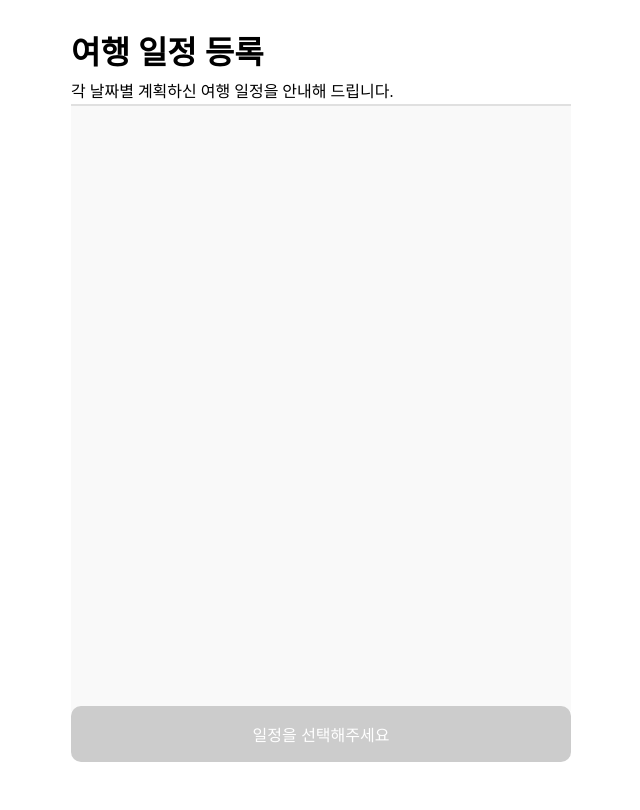
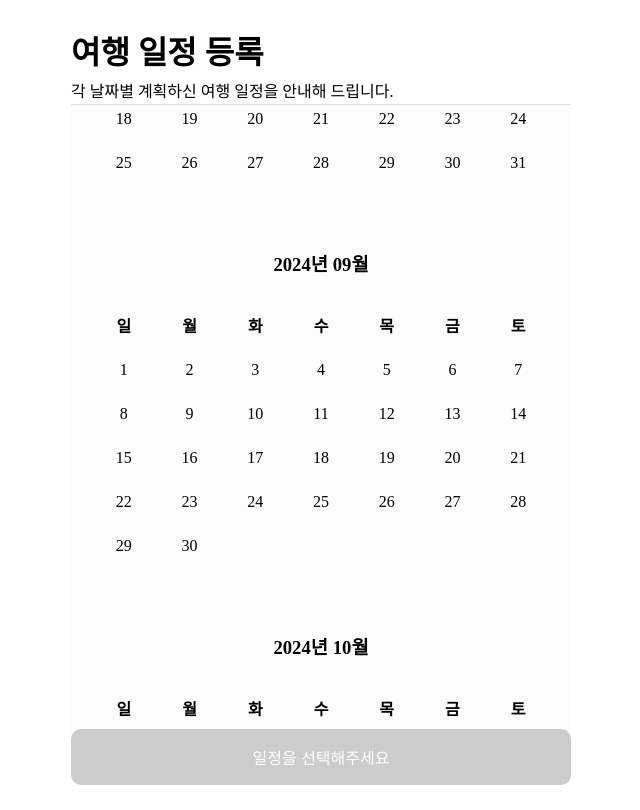
Before and after one commit to Masidao/sip-of-travel, a React (Vite) app in the folder Front/: page /dates in a window 1280 px wide. Shown: the whole page, without its empty margins (319-959 px from the left). Built offline with nearby package versions, Linux system fonts and the light colour scheme.

Commit message:
✨ feat: Calendar 컴포넌트 구현 - date-fns 라이브러리 설치

```diff
--- a/Front/package.json
+++ b/Front/package.json
@@ -16,6 +16,7 @@
   },
   "dependencies": {
     "@vitest/coverage-v8": "^2.0.5",
+    "date-fns": "^4.1.0",
     "react": "^18.3.1",
     "react-dom": "^18.3.1",
     "react-router-dom": "^6.26.2",
--- /dev/null
+++ b/Front/src/components/calendar/Calendar.tsx
@@ -0,0 +1,168 @@
+import React, { useRef, useEffect } from "react";
+import styled from "styled-components";
+import {
+  addMonths,
+  subMonths,
+  startOfMonth,
+  endOfMonth,
+  eachDayOfInterval, // 시작일과 종료일 사이의 모든 날짜 배열 return
+  format,
+  isSameDay,
+  isWithinInterval,
+  getDay, // 날짜의 요일 return
+} from "date-fns";
+
+interface CalendarProps {
+  currentDate: Date;
+  selectedDates: Date[];
+  onDateClick: (date: Date) => void;
+}
+
+const week = ["일", "월", "화", "수", "목", "금", "토"];
+
+const Calendar: React.FC<CalendarProps> = ({
+  currentDate,
+  selectedDates,
+  onDateClick,
+}) => {
+  const calendarRef = useRef<HTMLDivElement>(null);
+
+  const months = Array.from({ length: 13 }, (_, i) => addMonths(subMonths(currentDate, 6), i));
+  // 13개월 달 구성. 변경 가능성 있음
+
+  useEffect(() => {
+    const currentMonth = calendarRef.current?.children[Math.floor(months.length/2)];
+    currentMonth?.scrollIntoView({ behavior: "instant", block: "center" }); // 단번에 보이게, 수직 중앙에 위치
+  }, []);
+
+  const isDateInRange = (date: Date) =>
+    selectedDates.length === 2 &&
+    isWithinInterval(date, {
+      start: selectedDates[0],
+      end: selectedDates[1],
+    });
+
+  const isStartDate = (date: Date) => isSameDay(date, selectedDates[0]);
+  const isEndDate = (date: Date) => isSameDay(date, selectedDates[1]);
+
+  return (
+    <Container ref={calendarRef}>
+      {months.map((month) => (
+        <MonthContainer key={format(month, "yyyy-MM")}>
+          <MonthHeader>{format(month, "yyyy년 MM월")}</MonthHeader>
+          <WeekDays>
+            {week.map((day) => (
+              <WeekDay key={day}>{day}</WeekDay>
+            ))}
+          </WeekDays>
+          <DaysGrid>
+            {[...Array(getDay(startOfMonth(month))).keys()].map((_, i) => (
+              <div key={i} />
+            ))}
+            {eachDayOfInterval({
+              start: startOfMonth(month),
+              end: endOfMonth(month),
+            }).map((date) => (
+              <Day
+                key={format(date, "yy-MM-dd")}
+                onClick={() => onDateClick(date)}
+                $isInRange={isDateInRange(date)}
+                $isStartDate={isStartDate(date)}
+                $isEndDate={isEndDate(date)}
+              >
+                {format(date, "d")}
+              </Day>
+            ))}
+          </DaysGrid>
+        </MonthContainer>
+      ))}
+    </Container>
+  );
+};
+
+const Container = styled.div`
+  height: 75vh;
+  overflow-y: auto;
+  background-color: #fcfcfc;
+  box-shadow: 0px 5px #fcfcfc;
+  padding: 20px;
+`;
+
+const MonthContainer = styled.div`
+  padding-bottom: 2rem;
+`;
+
+const MonthHeader = styled.h3`
+  text-align: center;
+  margin: 2rem 0;
+`;
+
+const WeekDays = styled.div`
+  display: grid;
+  grid-template-columns: repeat(7, 1fr);
+  text-align: center;
+  font-weight: bold;
+  height: 40px;
+`;
+
+const WeekDay = styled.div`
+  padding: 5px;
+`;
+
+const DaysGrid = styled.div`
+  display: grid;
+  grid-template-columns: repeat(7, 1fr);
+`;
+
+const Day = styled.div<{
+  $isInRange: boolean;
+  $isStartDate: boolean;
+  $isEndDate: boolean;
+}>`
+  display: flex;
+  justify-content: center;
+  align-items: center;
+  height: 40px;
+  width: 100%;
+  margin: 2px auto;
+  cursor: pointer;
+  position: relative;
+  z-index: 1;
+  color: ${({ $isStartDate, $isEndDate }) =>
+    $isStartDate || $isEndDate ? "white" : "black"};
+
+  &::before {
+    content: "";
+    position: absolute;
+    top: 50%;
+    left: 0;
+    right: 0;
+    height: 40px;
+    background-color: ${({ $isInRange }) => ($isInRange ? "#E7F0FF" : "unset")};
+    margin-left: ${({ $isStartDate }) => ($isStartDate ? "50%" : "unset")};
+    margin-right: ${({ $isEndDate }) => ($isEndDate ? "50%" : "unset")};
+    z-index: -1;
+    transform: translateY(-50%);
+  }
+
+  &::after {
+    content: "";
+    position: absolute;
+    top: 50%;
+    left: 50%;
+    transform: translate(-50%, -50%);
+    z-index: -1;
+    ${({ $isStartDate, $isEndDate }) =>
+      $isStartDate || $isEndDate
+        ? `
+        width: 40px;
+        height: 40px;
+        background-color: #4E94F8;
+        border-radius: 50%;`
+        : `
+        background-color: transparent;
+      `}
+  }
+`;
+
+export default Calendar;
--- a/Front/src/pages/Dates.tsx
+++ b/Front/src/pages/Dates.tsx
@@ -1,11 +1,23 @@
 import React, { useState } from "react";
 import * as S from "../styles/dates.style";
+import { format } from "date-fns";
 import { Container, Wrapper } from "../styles/layout.style";
 import { ToggleButton } from "../styles/button.style";
+import Calendar from "../components/calendar/Calendar";
 
 const Dates: React.FC = () => {
-  const [selectedDates, setSelectedDates] = useState([]);
-  const handleSelectedDates = () => {};
+  const [selectedDates, setSelectedDates] = useState<Date[]>([]);
+  const currentDate = new Date();
+
+  const handleDateClick = (date: Date) => {
+    setSelectedDates((prev) => {
+      if (prev.length === 0 || prev.length === 2) return [date];
+      return [...prev, date].sort((a, b) => a.getTime() - b.getTime());
+    });
+  };
+
+  const startDate = selectedDates[0];
+  const endDate = selectedDates[selectedDates.length - 1];
 
   return (
     <Container>
@@ -14,13 +26,17 @@ const Dates: React.FC = () => {
           <S.Title>여행 일정 등록</S.Title>
           <div>각 날짜별 계획하신 여행 일정을 안내해 드립니다.</div>
         </S.DatesHeader>
-        <S.DatesArea></S.DatesArea>
+        <S.DatesArea>
+          <Calendar
+            currentDate={currentDate}
+            selectedDates={selectedDates}
+            onDateClick={handleDateClick}
+          />
+        </S.DatesArea>
         <S.DatesFooter>
-          <ToggleButton
-            onClick={handleSelectedDates}
-            disabled={selectedDates.length === 0}
-          >
-            {selectedDates.length > 0 ? "선택 완료" : "일정을 선택해주세요"}
+          <ToggleButton disabled={selectedDates.length === 0}>
+            {selectedDates.length > 0
+              ? `${format(startDate, "yy.MM.dd")} ~ ${format(endDate, "MM.dd")} / 선택 완료` : "일정을 선택해주세요"}
           </ToggleButton>
         </S.DatesFooter>
       </Wrapper>
--- a/Front/src/styles/dates.style.ts
+++ b/Front/src/styles/dates.style.ts
@@ -4,11 +4,11 @@ import { Footer, Header } from "./layout.style";
 export const DatesHeader = styled(Header)`
   justify-content: space-around;
   margin: 0;
-  border-bottom: 2px solid #e0e0e0;
+  border-bottom: 1px solid #e0e0e0;
 `;
 
 export const DatesFooter = styled(Footer)`
-  justify-content: unset;
+  height: 5vh;
 `;
 
 export const Title = styled.h1`
@@ -17,7 +17,6 @@ export const Title = styled.h1`
 
 export const DatesArea = styled.div`
   height: 80vh;
-  height: 75vh;
   overflow-y: auto;
   background-color: #f9f9f9;
   box-shadow: 0px 5px #f9f9f9;
```
Also changed, not shown: 1 other file (tests, documents, lock files or other folders).
